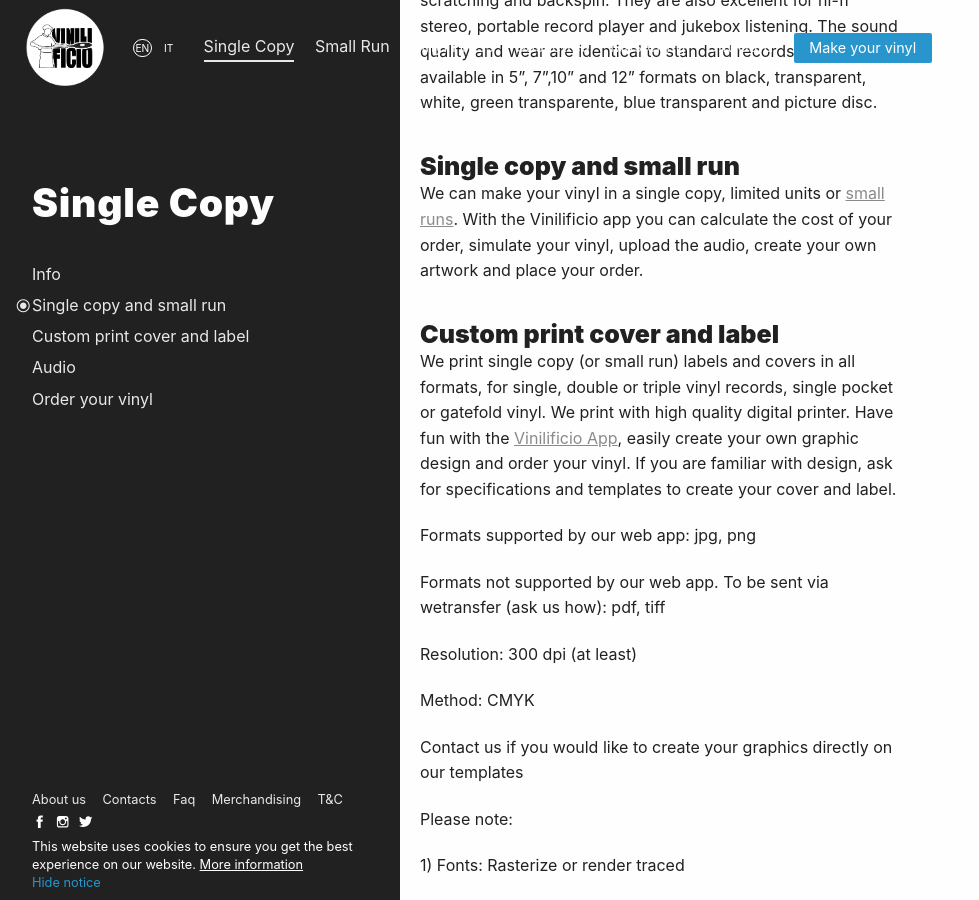
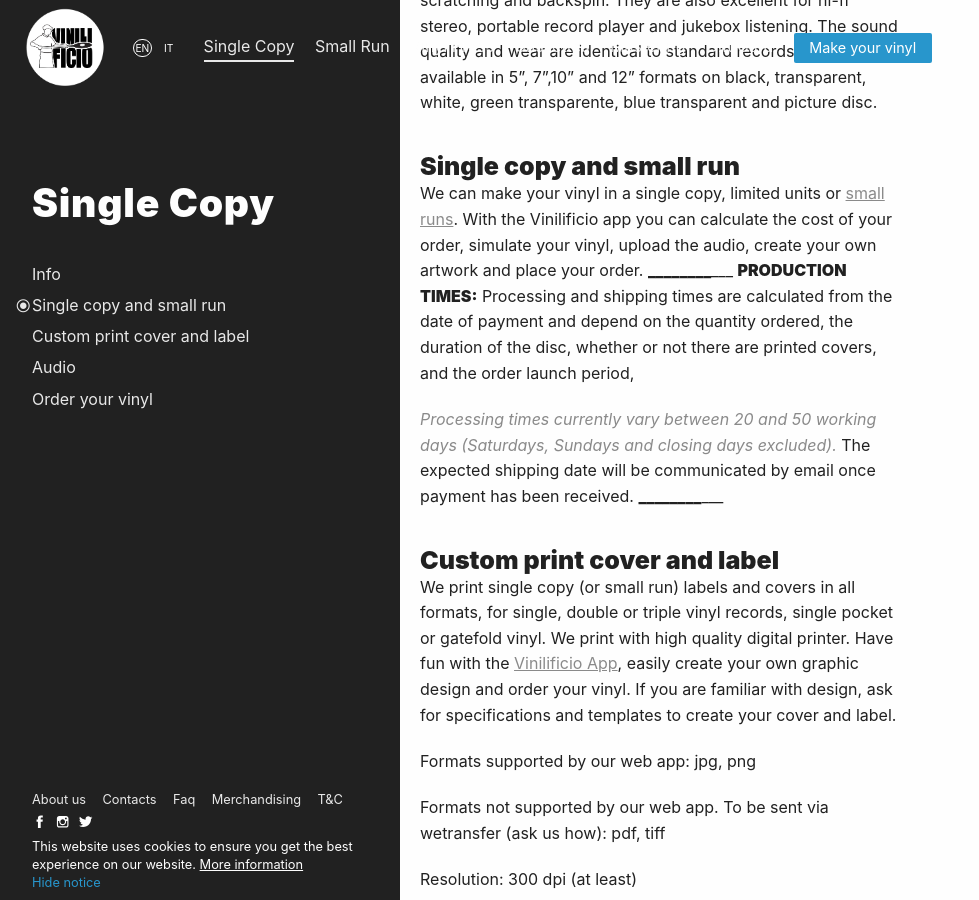
Before and after one commit to Vinilificio/vinilificio.com, a Jekyll site: the page built from en/single-copy.md, in a window 1280 px wide and 900 px high, scrolled down 956 px. Shown: the whole window, without its empty margins (0-979 px from the left). Built offline with Jekyll 4.4.1, drawn with Linux system fonts in a browser that asks for light colours; nearby versions of some CDN libraries; comment, search, counter and statistics services are not loaded.

Commit message:
production times

```diff
--- a/en/single-copy.md
+++ b/en/single-copy.md
@@ -36,6 +36,12 @@
 
 We can make your vinyl in a single copy, limited units or [small runs](/en/small-run/).
 With the Vinilificio app you can calculate the cost of your order, simulate your vinyl, upload the audio, create your own artwork and place your order.
+___________________________
+<B>PRODUCTION TIMES:</B>
+Processing and shipping times are calculated from the date of payment and depend on the quantity ordered, the duration of the disc, whether or not there are printed covers, and the order launch period,
+
+<i>Processing times currently vary between 20 and 50 working days (Saturdays, Sundays and closing days excluded).</i> The expected shipping date will be communicated by email once payment has been received.
+___________________________
 
 ### Custom print cover and label
 
```
